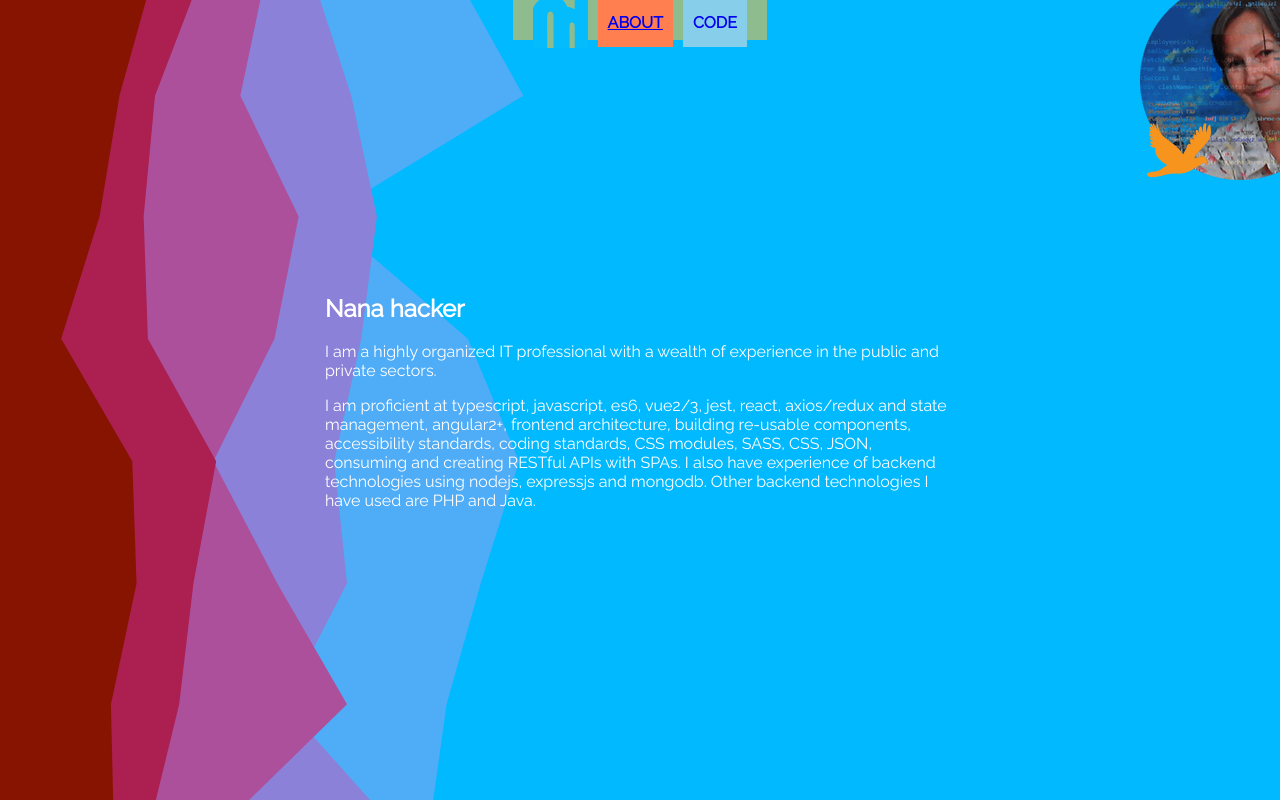
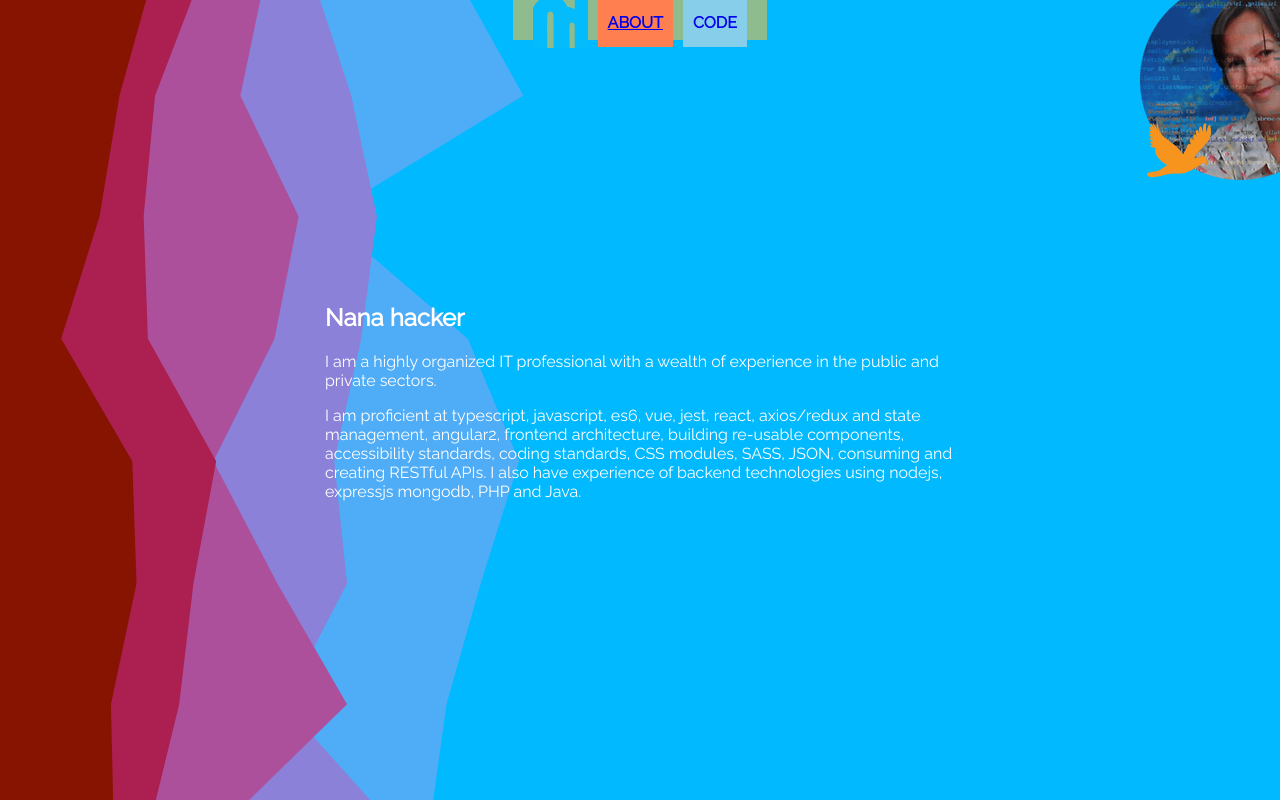
Before and after one commit to cherry15/nanaHacker, a React (Create React App) app: page /about in a window 1280 px wide. Built offline with nearby package versions, Linux system fonts and the light colour scheme.

Commit message:
added content

```diff
--- a/src/pages/about/about.css
+++ b/src/pages/about/about.css
@@ -18,13 +18,7 @@
 }
 
 .about section .first-para {
-  max-width: 660px;
-}
-
-@media only screen and (min-width: 667px) {
-  .about section .first-para {
-    max-width: 500px;
-  }
+  max-width: 500px;
 }
 
 @media only screen and (min-width: 900px) {
--- a/src/pages/about/about.tsx
+++ b/src/pages/about/about.tsx
@@ -13,12 +13,11 @@ export const About = () => {
           the public and private sectors.
         </p>
         <p>
-          I am proficient at typescript, javascript, es6, vue2/3, jest, react, axios/redux and state management,
-          angular2+, frontend architecture, building
+          I am proficient at typescript, javascript, es6, vue, jest, react, axios/redux and state management,
+          angular2, frontend architecture, building
           re-usable components, accessibility standards, coding standards, CSS
-          modules, SASS, CSS, JSON, consuming and creating RESTful APIs with SPAs. I also
-          have experience of backend technologies using nodejs, expressjs and
-          mongodb. Other backend technologies I have used are PHP and Java.
+          modules, SASS, JSON, consuming and creating RESTful APIs. I also
+          have experience of backend technologies using nodejs, expressjs mongodb, PHP and Java.
         </p>
       </section>
     </div>
```
